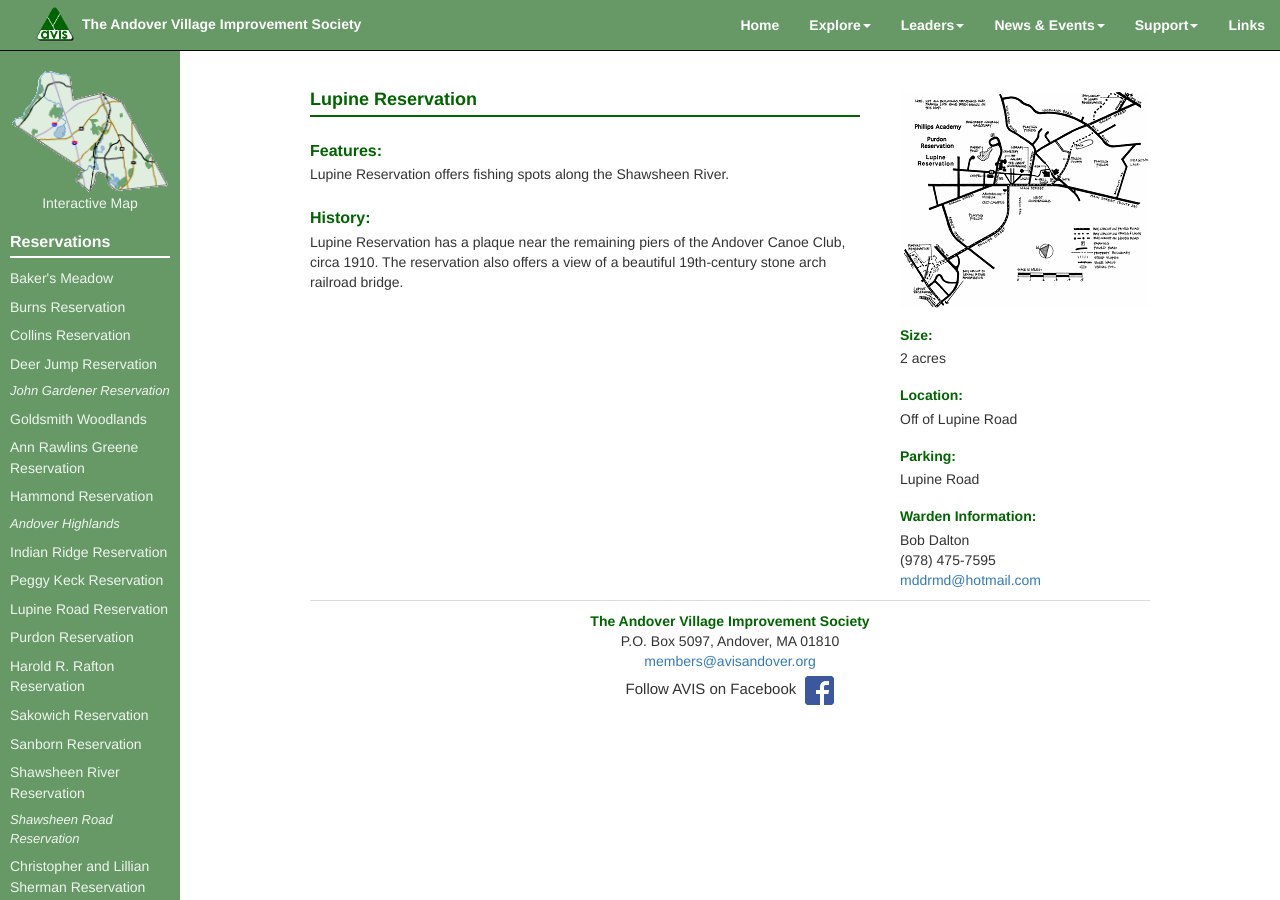
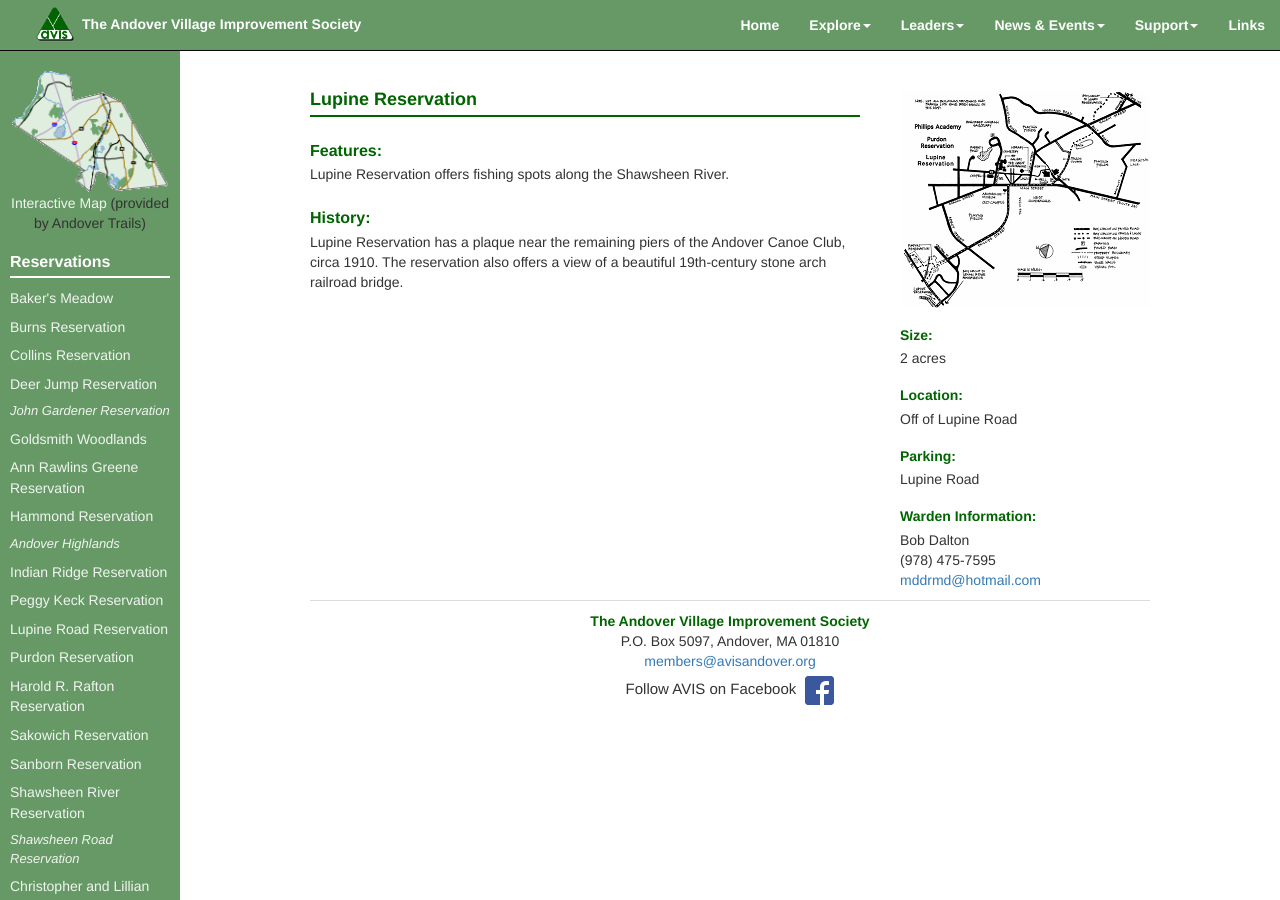
Before and after one commit to avisandover/avis-website, a Jekyll site: the page built from lupine.html, in a window 1280 px wide. Built offline with Jekyll 4.4.1, drawn with Linux system fonts in a browser that asks for light colours.

Commit message:
Update reservation.html

```diff
--- a/_layouts/reservation.html
+++ b/_layouts/reservation.html
@@ -21,6 +21,7 @@
           <img src="assets/img/AVISmap.gif">
           Interactive Map
         </a>
+        (provided by Andover Trails)
       </p>
       <h4><a href="/reservations.html">Reservations</a></h4>
       <hr>
```
